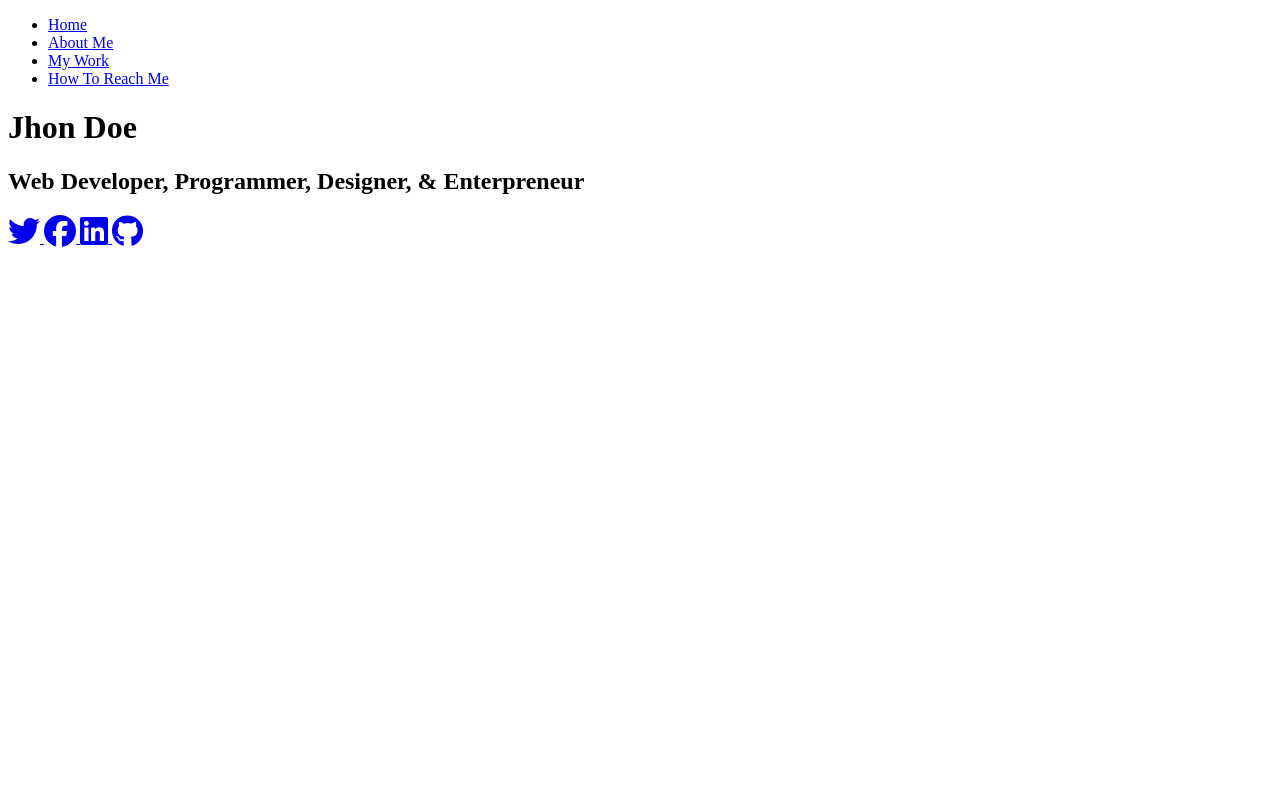
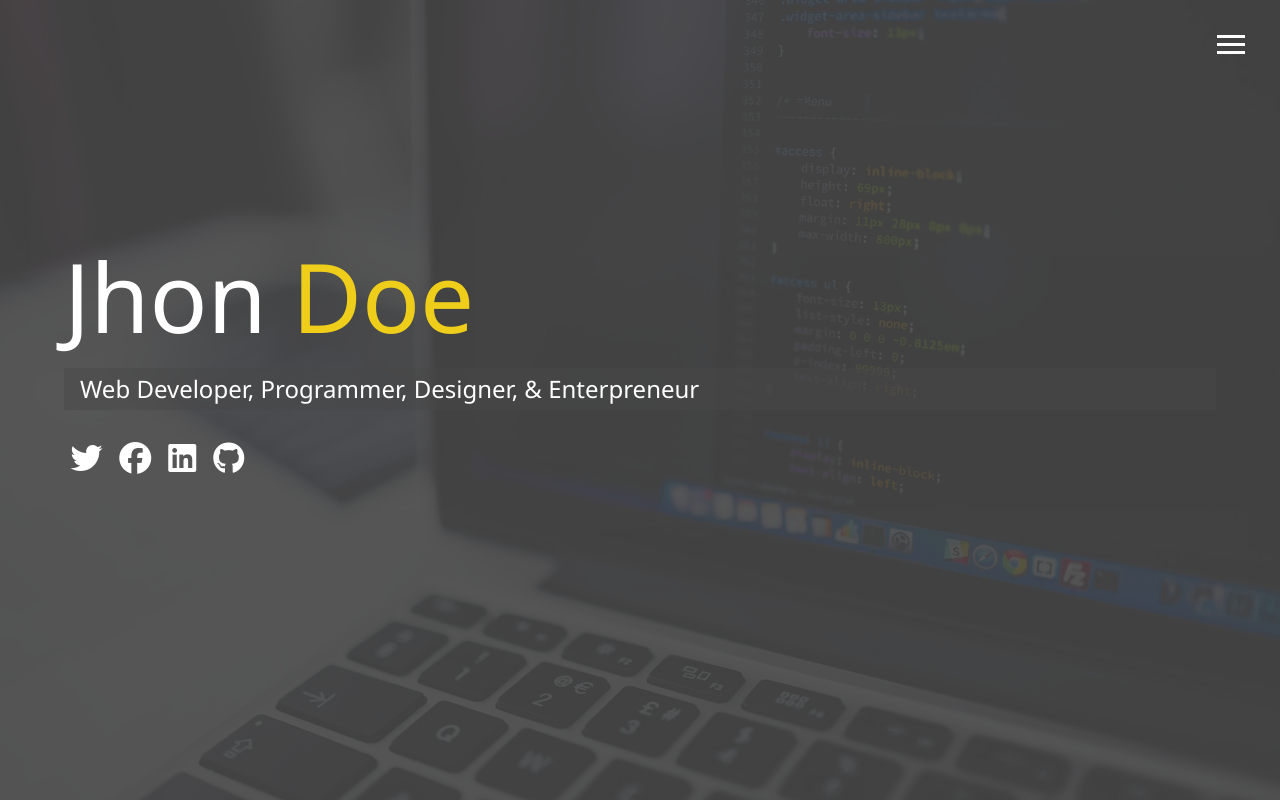
Before and after one commit to Ilya1721/modern_portfolio2, a website: page dist/index.html in a window 1280 px wide. Drawn offline with Linux system fonts and the light colour scheme; the site is published under a folder, as on GitHub Pages, so addresses that start at the root find nothing.

Commit message:
Fixed css

```diff
--- a/dist/index.html
+++ b/dist/index.html
@@ -7,7 +7,7 @@
      initial-scale=1.0">
     <meta http-equiv="X-UA-Compatible"
      content="ie=edge">
-    <link rel="stylesheet" href="/css/main.css">
+    <link rel="stylesheet" href="css/main.css">
     <script src="https://kit.fontawesome.com/ff26e78eae.js"
      crossorigin="anonymous"></script>
     <title>Welcome To My Portfolio</title>
--- a/package.json
+++ b/package.json
@@ -3,12 +3,15 @@
   "version": "1.0.0",
   "description": "",
   "main": "index.js",
+  "homepage": "https://Ilya1721.github.io/modern_portfolio2",
   "scripts": {
-    "sass": "node-sass -w scss/ -o dist/css/ --recursive"
+    "sass": "node-sass -w scss/ -o dist/css/ --recursive",
+    "deploy": "gh-pages -d dist"
   },
   "author": "",
   "license": "ISC",
   "dependencies": {
+    "gh-pages": "^2.2.0",
     "live-server": "^1.2.1",
     "node-sass": "^4.13.0"
   }
```
Also changed, not shown: 1 other file.
